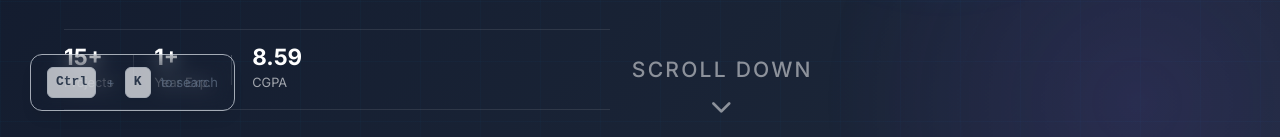
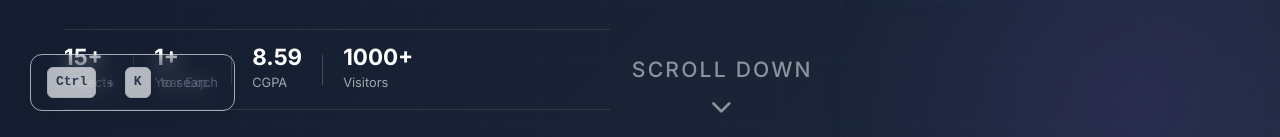
Before and after one commit to patel-Asan/Portfolio, a plain HTML site: page index.html in a window 1280 px wide. Shown: the part 659-796 px from the top of the page. Drawn offline with Linux system fonts and the light colour scheme; no server answers; animation ran at ten frames a second.

Commit message:
Add visitor count stat to portfolio homepage

```diff
--- a/index.html
+++ b/index.html
@@ -228,6 +228,11 @@
                         <span class="stat-count">8.59</span>
                         <span class="stat-text">CGPA</span>
                     </div>
+                    <div class="stat-divider"></div>
+                    <div class="stat-item">
+                        <span class="stat-count" id="visitorCount">0</span>
+                        <span class="stat-text">Visitors</span>
+                    </div>
                 </div>
 
                 <div class="hero-socials">
@@ -2020,6 +2025,26 @@
             }
         });
 
+        async function updateVisitorCount() {
+            const visitorCountElement = document.getElementById('visitorCount');
+            if (!visitorCountElement) return;
+
+            try {
+                const response = await fetch('https://api.countapi.xyz/hit/asan-portfolio-visitors/site-visits');
+                const data = await response.json();
+                if (data && typeof data.value === 'number') {
+                    visitorCountElement.textContent = data.value.toLocaleString();
+                } else {
+                    visitorCountElement.textContent = '1000+';
+                }
+            } catch (error) {
+                visitorCountElement.textContent = '1000+';
+                console.error('Visitor count load failed:', error);
+            }
+        }
+
+        updateVisitorCount();
+
         // Welcome Toast Notification
         setTimeout(() => {
             showToast('👋 Welcome to my portfolio! Feel free to explore.', 'info', 5000);
```
